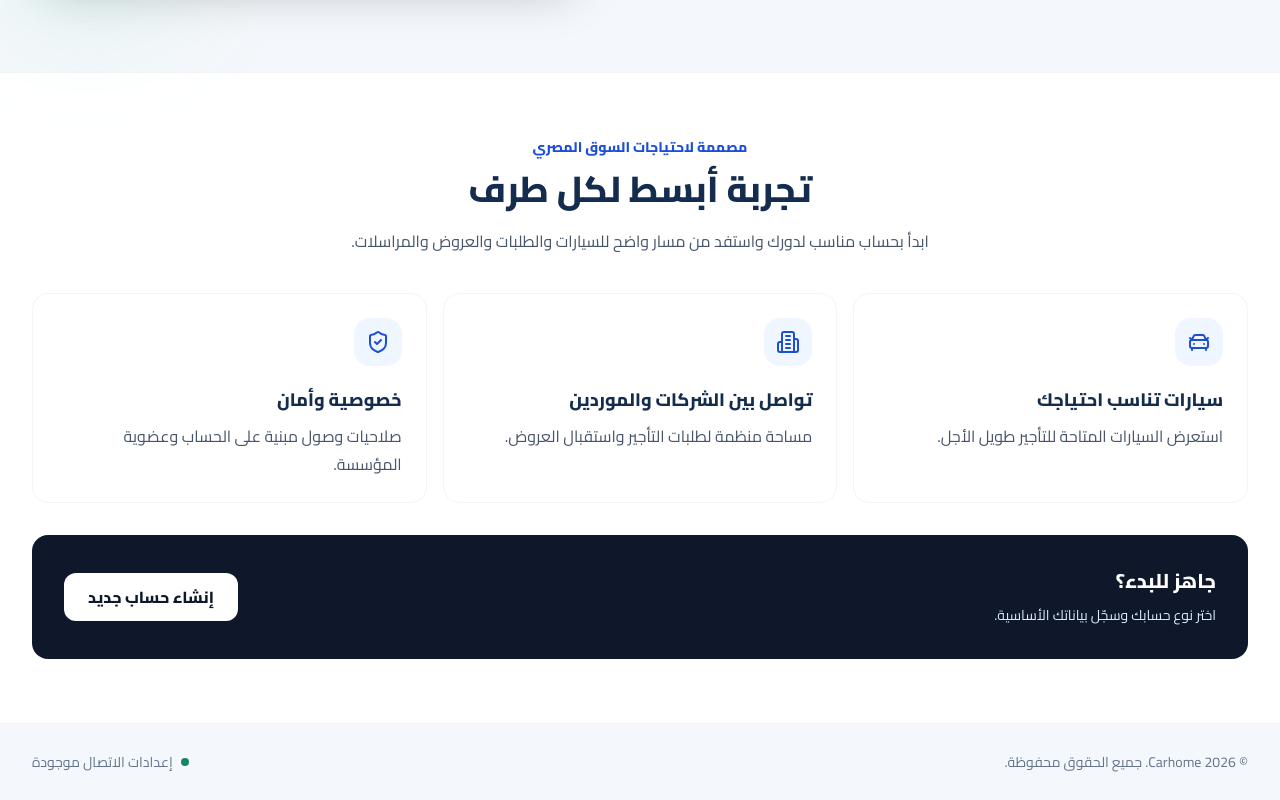
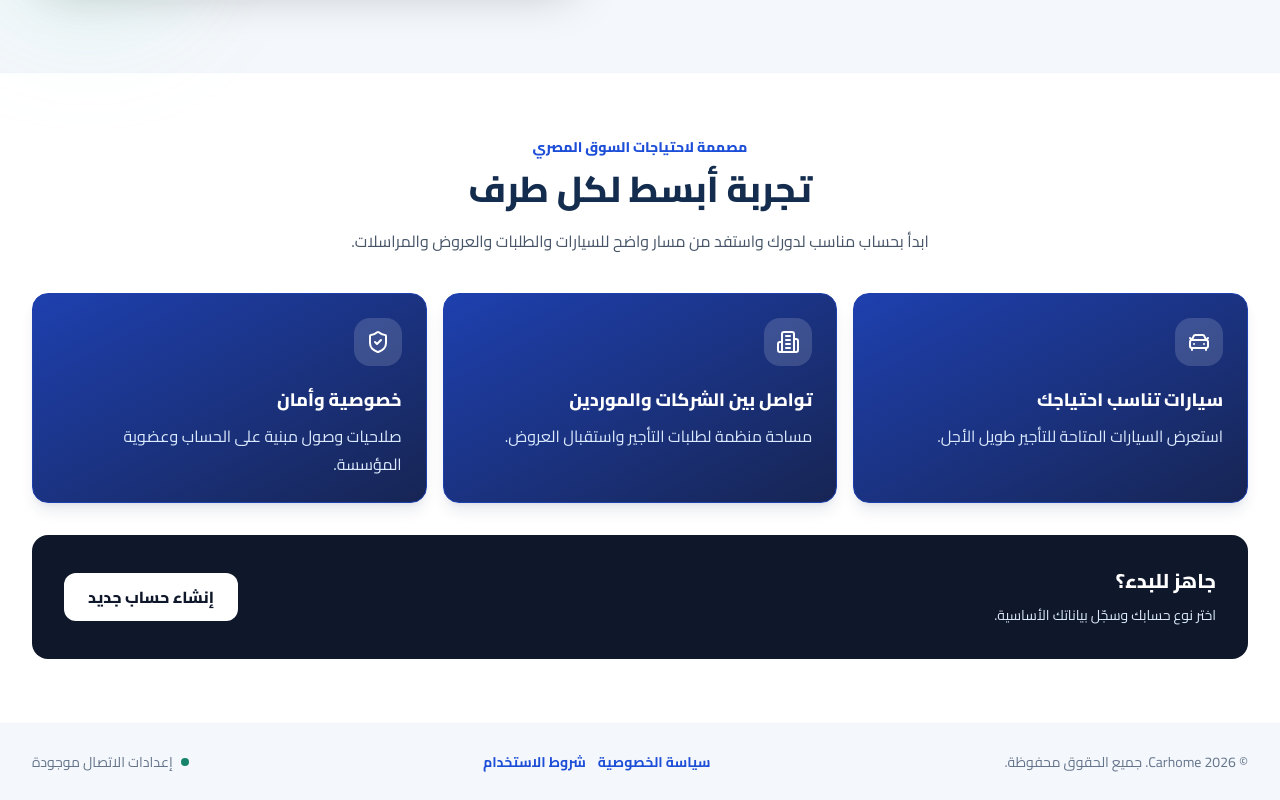
Before and after one commit to kareem766/Carhome, a React (Vite) app: page / in a window 1280 px wide. Shown: the part 630-1430 px from the top of the page. Built offline with nearby package versions, Linux system fonts and the light colour scheme; no server answers; the database is empty.

Commit message:
feat: route legal pages and refresh homepage card design

```diff
--- a/src/App.tsx
+++ b/src/App.tsx
@@ -2,6 +2,7 @@ import { lazy, Suspense, useEffect, useState } from 'react'
 import { ArrowLeft, Building2, CarFront, CheckCircle2, ShieldCheck, Users } from 'lucide-react'
 import AuthPanel from './components/AuthPanel'
 import RoleRegistrationPage, { RoleChooserPage } from './components/RoleRegistrationPage'
+import LegalPages from './components/LegalPages'
 const WorkspacePage = lazy(() => import('./components/WorkspacePage'))
 const AdminReviewPage = lazy(() => import('./components/AdminReviewPage'))
 const PlatformSettingsPage = lazy(() => import('./components/PlatformSettingsPage'))
@@ -91,6 +92,8 @@ export default function App() {
   }
 
   const path = window.location.pathname
+  if (path === '/privacy') return <LegalPages kind="privacy" />
+  if (path === '/terms') return <LegalPages kind="terms" />
   if (path === '/auth/callback') return <Suspense fallback={<RouteLoading />}><AuthCallbackPage /></Suspense>
   if (path === '/workspace/admin/platform-settings') return <Suspense fallback={<RouteLoading />}><PlatformSettingsPage /></Suspense>
   if (path === '/workspace/admin/subscription-plans') return <Suspense fallback={<RouteLoading />}><SubscriptionPlansPage /></Suspense>
@@ -186,7 +189,7 @@ export default function App() {
         <div className="mx-auto max-w-7xl px-5 sm:px-8">
           <div className="mx-auto max-w-2xl text-center"><p className="text-sm font-extrabold" style={{ color: settings.primary_color }}>مصممة لاحتياجات السوق المصري</p><h2 className="mt-3 text-3xl font-extrabold text-navy sm:text-4xl">تجربة أبسط لكل طرف</h2><p className="mt-4 leading-8 text-slate-600">ابدأ بحساب مناسب لدورك واستفد من مسار واضح للسيارات والطلبات والعروض والمراسلات.</p></div>
           <div className="mt-9 grid gap-4 md:grid-cols-3">
-            {features.map(({ icon: Icon, title, description }) => <article key={title} className="rounded-2xl border border-slate-100 bg-white p-6 transition hover:-translate-y-1 hover:shadow-soft"><span className="grid h-12 w-12 place-items-center rounded-2xl bg-blue-50" style={{ color: settings.primary_color }}><Icon size={24} /></span><h3 className="mt-5 text-lg font-extrabold text-navy">{title}</h3><p className="mt-2 leading-7 text-slate-600">{description}</p></article>)}
+            {features.map(({ icon: Icon, title, description }) => <article key={title} className="rounded-2xl border border-blue-800 bg-gradient-to-br from-blue-800 to-blue-950 p-6 text-white shadow-lg shadow-blue-950/10 transition hover:-translate-y-1 hover:shadow-xl"><span className="grid h-12 w-12 place-items-center rounded-2xl bg-white/15 text-white"><Icon size={24} /></span><h3 className="mt-5 text-lg font-extrabold text-white">{title}</h3><p className="mt-2 leading-7 text-blue-100">{description}</p></article>)}
           </div>
           {settings.registration_enabled && <div className="mt-8 flex flex-col items-center justify-between gap-4 rounded-2xl p-6 text-white sm:flex-row sm:p-8" style={{ backgroundColor: settings.secondary_color }}><div><h3 className="text-xl font-extrabold">جاهز للبدء؟</h3><p className="mt-2 text-sm leading-6 text-blue-100">اختر نوع حسابك وسجّل بياناتك الأساسية.</p></div><button onClick={() => { window.location.href = '/register' }} className="min-h-12 rounded-xl bg-white px-6 font-extrabold transition hover:bg-blue-50" style={{ color: settings.secondary_color }}>إنشاء حساب جديد</button></div>}
         </div>
@@ -194,7 +197,7 @@ export default function App() {
 
       <footer className="mx-auto flex max-w-7xl flex-col gap-3 px-5 py-7 text-sm text-slate-500 sm:flex-row sm:items-center sm:justify-between sm:px-8">
         <div><span>© {new Date().getFullYear()} {settings.platform_name}. </span><span>{settings.footer_text}</span></div>
-        <div className="flex flex-wrap gap-3">{settings.support_email && <a href={'mailto:'+settings.support_email}>{settings.support_email}</a>}{settings.support_phone && <a href={'tel:'+settings.support_phone}>{settings.support_phone}</a>}{settings.website_url && <a href={settings.website_url} target="_blank" rel="noreferrer">الموقع الرسمي</a>}{settings.address && <span>{settings.address}</span>}</div>
+        <div className="flex flex-wrap items-center gap-3"><a href="/privacy" className="font-bold text-blue-700 underline-offset-4 hover:underline">سياسة الخصوصية</a><a href="/terms" className="font-bold text-blue-700 underline-offset-4 hover:underline">شروط الاستخدام</a>{settings.support_email && <a href={'mailto:'+settings.support_email}>{settings.support_email}</a>}{settings.support_phone && <a href={'tel:'+settings.support_phone}>{settings.support_phone}</a>}{settings.website_url && <a href={settings.website_url} target="_blank" rel="noreferrer">الموقع الرسمي</a>}{settings.address && <span>{settings.address}</span>}</div>
         <span className="inline-flex items-center gap-2"><span className={`h-2 w-2 rounded-full ${isSupabaseConfigured ? 'bg-cargreen' : 'bg-amber-500'}`} />{isSupabaseConfigured ? 'إعدادات الاتصال موجودة' : 'إعدادات الاتصال تحتاج إلى ضبط'}</span>
       </footer>
       {authOpen && <AuthPanel onClose={() => setAuthOpen(false)} initialMode={authMode} />}
```
